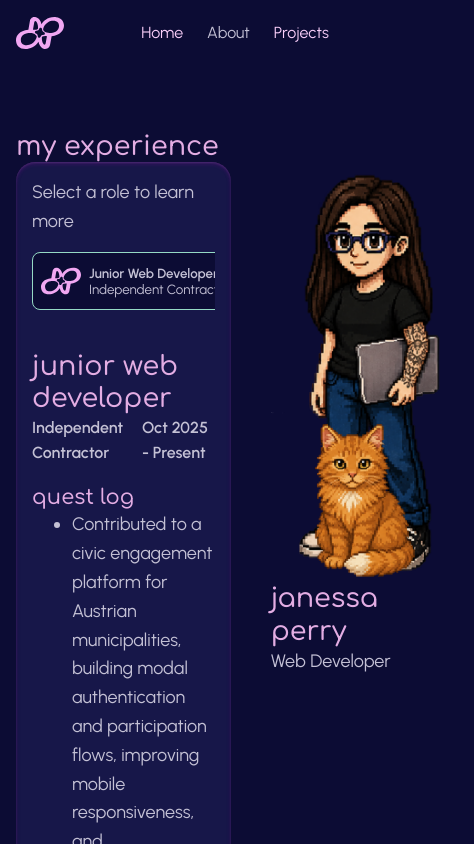
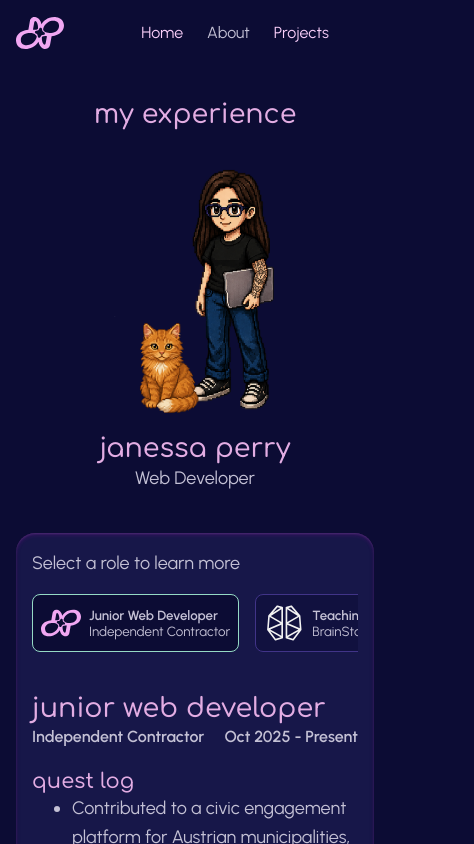
Before and after one commit to janessaperry/portfolio-vue, a Vue app: page /about in a window 390 px wide. Shown: the top 844 px of the page, 474 px wide, since content can reach past the window. Built offline with nearby package versions, Linux system fonts and the light colour scheme.

Commit message:
refactor CompanionSelector and AboutView: centralize companion data, improve dynamic rendering, and enhance responsive styles

```diff
--- a/src/App.vue
+++ b/src/App.vue
@@ -64,8 +64,12 @@ nav a:first-of-type {
 }
 
 main {
-  padding: 4rem 0;
+  padding: 2rem 0;
   flex-grow: 1;
+
+  @media screen and (min-width: 768px) {
+    padding: 4rem 0;
+  }
 }
 
 footer {
--- a/src/components/CompanionSelector.vue
+++ b/src/components/CompanionSelector.vue
@@ -1,52 +1,29 @@
 <script setup lang="ts">
-import { ref } from 'vue'
+import type { CompanionKey } from '../types'
+import { companionData } from '../data/companionData.ts'
 
-type CompanionKey = 'classy' | 'stretch' | 'snooze'
-type CompanionEntry = {
-  title: string;
-  description: string;
-  imageSrc: string;
-  imageAlt: string
+interface Props {
+  selectedCompanion: CompanionKey
 }
-type CompanionData = Record<CompanionKey, CompanionEntry>
+const { selectedCompanion } = defineProps<Props>()
 
-const selectedCompanion = ref<CompanionKey>('classy')
-const companionData: CompanionData = {
-  classy: {
-    title: 'Class Act',
-    description: `Your orange cat companion provides <span class="bonus-stat">+10% focus</span> when debugging complex systems.`,
-    imageSrc: "/src/assets/images/louie-sitting.png",
-    imageAlt: "Orange cat sitting"
-  },
-  stretch: {
-    title: 'Big Stretchies',
-    description: `Your orange cat companion's morning stretch unlocks <span class="bonus-stat">+15% momentum</span> entering a flow state.`,
-    imageSrc: "/src/assets/images/louie-stretching.png",
-    imageAlt: "Orange cat stretching"
-  },
-  snooze: {
-    title: 'Snoozie Boos',
-    description: `Your orange cat companion sleeps on it, <span class="bonus-stat">+15% clarity</span> guaranteed by morning.`,
-    imageSrc: "/src/assets/images/louie-sleeping.png",
-    imageAlt: "Orange cat sleeping"
-  },
-}
+const emit = defineEmits<{
+  companionChange: [selectedId: CompanionKey]
+}>()
 
-function onCompanionChange(selectedId: CompanionKey) {
-  selectedCompanion.value = selectedId
-}
 </script>
 
 <template>
   <section class="companion-wrapper">
     <h3>Select a companion</h3>
     <div class="companion-selection">
-      <button v-for="(value, key) in companionData"
+      <button
+        v-for="(value, key) in companionData"
         :key="key"
         :id="key"
         :aria-pressed="selectedCompanion === key"
         :aria-label="value.title"
-        @click="onCompanionChange(key)"
+        @click="emit('companionChange', key)"
         class="companion-button"
       >
         <img :src="value.imageSrc" :alt="value.imageAlt" />
@@ -81,7 +58,6 @@ function onCompanionChange(selectedId: CompanionKey) {
   border: 1px solid var(--color-border);
   border-radius: 9999px;
   transition: background-color 0.5s ease;
-  cursor: pointer;
 
   &:hover {
     background-color: var(--color-selector-bg-active);
--- /dev/null
+++ b/src/data/companionData.ts
@@ -0,0 +1,22 @@
+import type { CompanionData } from '../types'
+
+export const companionData: CompanionData = {
+  classy: {
+    title: 'Class Act',
+    description: `Your orange cat companion provides <span class="bonus-stat">+10% focus</span> when debugging complex systems.`,
+    imageSrc: '/src/assets/images/louie-sitting.png',
+    imageAlt: 'Orange cat sitting',
+  },
+  stretch: {
+    title: 'Big Stretchies',
+    description: `Your orange cat companion's morning stretch unlocks <span class="bonus-stat">+15% momentum</span> entering a flow state.`,
+    imageSrc: '/src/assets/images/louie-stretching.png',
+    imageAlt: 'Orange cat stretching',
+  },
+  snooze: {
+    title: 'Snoozie Boos',
+    description: `Your orange cat companion sleeps on it, <span class="bonus-stat">+15% clarity</span> guaranteed by morning.`,
+    imageSrc: '/src/assets/images/louie-sleeping.png',
+    imageAlt: 'Orange cat sleeping',
+  },
+}
--- a/src/views/AboutView.vue
+++ b/src/views/AboutView.vue
@@ -1,18 +1,30 @@
 <script setup lang="ts">
+import { ref } from 'vue'
+import type { CompanionKey } from '../types'
+import { companionData } from '../data/companionData.ts'
+
 import CompanionSelector from '../components/CompanionSelector.vue'
 import RoleSelector from '../components/RoleSelector.vue'
+
+const selectedCompanion = ref<CompanionKey>('classy')
+function onCompanionChange(selectedId: CompanionKey) {
+  selectedCompanion.value = selectedId
+}
 </script>
 
 <template>
   <section class="hero">
-    <h1>My Experience</h1>
+    <h1 class="hero-title">My Experience</h1>
   </section>
 
   <div class="experience-layout">
     <section class="experience-container">
       <RoleSelector />
       <div class="divider"></div>
-      <CompanionSelector />
+      <CompanionSelector
+        :selected-companion="selectedCompanion"
+        :onCompanionChange="onCompanionChange"
+      />
     </section>
 
     <section class="avatar-layout">
@@ -23,32 +35,40 @@ import RoleSelector from '../components/RoleSelector.vue'
           class="avatar-image"
         />
         <img
-          src="@/assets/images/louie-sitting.png"
+          :src="companionData[selectedCompanion].imageSrc"
           alt="Character holding laptop"
           class="avatar-companion"
         />
       </div>
 
-      <h2>Janessa Perry</h2>
-      <p>Web Developer</p>
+      <div class="avatar-info">
+        <h2 class="avatar-name">Janessa Perry</h2>
+        <p class="avatar-title">Web Developer</p>
+      </div>
     </section>
   </div>
 </template>
 
 <style>
 .hero {
-  display: flex;
-  flex-direction: column;
-  gap: 2rem;
+  margin-bottom: 2rem;
+}
+
+.hero-title {
+  text-align: center;
 }
 
 .experience-layout {
   display: flex;
+  flex-direction: column-reverse;
   gap: 2.5rem;
+
+  @media screen and (min-width: 768px) {
+    flex-direction: row;
+  }
 }
 
 .experience-container {
-  width: 60%;
   padding: 1rem;
   background-color: var(--color-surface-dark);
   border-radius: 1.2rem;
@@ -59,30 +79,57 @@ import RoleSelector from '../components/RoleSelector.vue'
   }
 
   @media screen and (min-width: 768px) {
+    width: 60%;
     padding: 1.4rem;
   }
 }
 
 .avatar-layout {
-  width: 40%;
+  & > * + * {
+    margin-top: 1rem;
+  }
+
+  @media screen and (min-width: 768px) {
+    width: 40%;
+  }
 }
 
 .avatar-container {
   position: relative;
+  height: 30vh;
+
+  @media screen and (min-width: 768px) {
+    height: max-content;
+  }
 }
 
 .avatar-image {
   display: block;
-  margin: 0 30% 0 auto;
-  height: 420px;
+  margin: 0 auto 0 40vw;
+  height: 100%;
+
+  @media screen and (min-width: 768px) {
+    margin: 0 30% 0 auto;
+    max-height: 420px;
+  }
 }
 
 .avatar-companion {
   display: block;
   position: absolute;
   bottom: 0;
-  left: 0;
-  max-width: 170px;
+  left: 25vw;
+  max-width: 100px;
+
+  @media screen and (min-width: 768px) {
+    left: 0;
+    max-width: 170px;
+  }
+}
+
+.avatar-name,
+.avatar-title {
+  text-align: center;
 }
 
 .divider {
@@ -90,11 +137,4 @@ import RoleSelector from '../components/RoleSelector.vue'
   height: 1px;
   background: linear-gradient(to right, var(--gradient-neon-bg));
 }
-
-@media (min-width: 1024px) {
-  .hero {
-    display: flex;
-    align-items: center;
-  }
-}
 </style>
```
